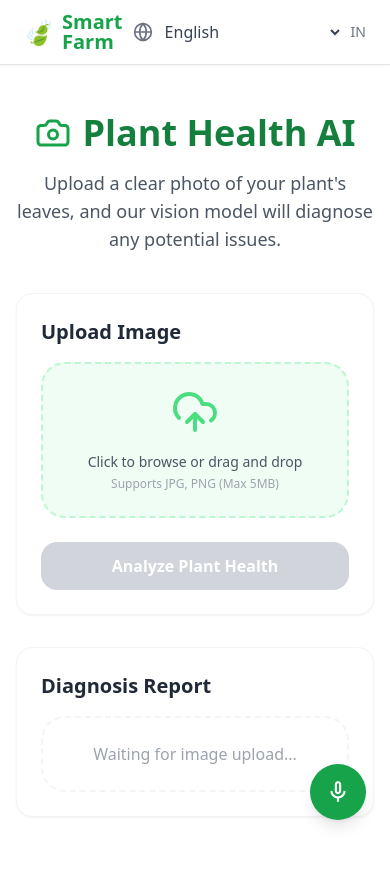
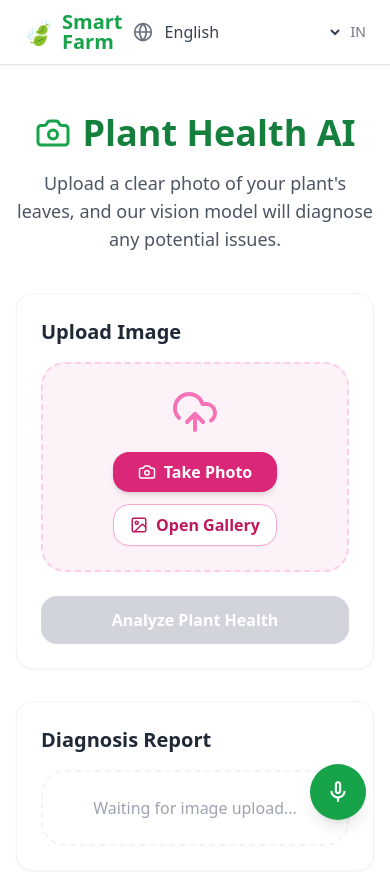
Before and after one commit to rdharshan2346-stack/stitch, a React (Vite) app: page /plant in a window 390 px wide. Shown: the top 872 px of the page. Built offline with nearby package versions, Linux system fonts and the light colour scheme.

Commit message:
Added native camera capture and gallery options for mobile

```diff
--- a/src/App.jsx
+++ b/src/App.jsx
@@ -3,7 +3,7 @@ import { BrowserRouter as Router, Routes, Route, Link, useLocation } from 'react
 import { Home, Camera, Heart, MapPin, CloudSun, MessageCircle, BookOpen, Globe, ArrowRight, UploadCloud, CheckCircle2, Sprout, ThumbsUp, Droplets, Wind, Send, Bot, User } from 'lucide-react';
 import { useTranslation } from 'react-i18next';
 import VoiceAssistant from "./components/VoiceAssistant";
-
+import ImageUploader from './ImageUploader'; // Adjust the path if you didn't put it in a 'components' folder
 // ==========================================
 // 1. PLACEHOLDER COMPONENT
 // ==========================================
@@ -231,18 +231,7 @@ const PlantHelper = () => {
         <div className="bg-white p-6 rounded-2xl shadow-sm border border-gray-100 flex flex-col h-full">
           <h3 className="text-xl font-bold text-gray-800 mb-4">{t('common.upload_image')}</h3>
 
-          <div className="flex-1 border-2 border-dashed border-green-200 rounded-xl bg-green-50 flex flex-col items-center justify-center p-6 relative overflow-hidden transition-all hover:bg-green-100/50">
-            {preview ? (
-              <img src={preview} alt="Plant preview" className="absolute inset-0 w-full h-full object-cover rounded-xl" />
-            ) : (
-              <div className="text-center">
-                <UploadCloud size={48} className="text-green-400 mx-auto mb-4" />
-                <p className="text-sm text-gray-600 font-medium">{t('common.click_drag')}</p>
-                <p className="text-xs text-gray-400 mt-1">{t('common.supports_formats')}</p>
-              </div>
-            )}
-            <input type="file" accept="image/*" onChange={handleImageChange} className="absolute inset-0 w-full h-full opacity-0 cursor-pointer" />
-          </div>
+          <ImageUploader preview={preview} onImageChange={handleImageChange} theme="pink" />
 
           <button
             onClick={handleAnalyze}
@@ -364,18 +353,7 @@ const AnimalCare = () => {
         <div className="bg-white p-6 rounded-2xl shadow-sm border border-gray-100 flex flex-col h-full">
           <h3 className="text-xl font-bold text-gray-800 mb-4">{t('common.upload_image')}</h3>
 
-          <div className="flex-1 border-2 border-dashed border-pink-200 rounded-xl bg-pink-50 flex flex-col items-center justify-center p-6 relative overflow-hidden transition-all hover:bg-pink-100/50">
-            {preview ? (
-              <img src={preview} alt="Animal preview" className="absolute inset-0 w-full h-full object-cover rounded-xl" />
-            ) : (
-              <div className="text-center">
-                <UploadCloud size={48} className="text-pink-400 mx-auto mb-4" />
-                <p className="text-sm text-gray-600 font-medium">{t('common.click_drag')}</p>
-                <p className="text-xs text-gray-400 mt-1">{t('common.supports_formats')}</p>
-              </div>
-            )}
-            <input type="file" accept="image/*" onChange={handleImageChange} className="absolute inset-0 w-full h-full opacity-0 cursor-pointer" />
-          </div>
+          <ImageUploader preview={preview} onImageChange={handleImageChange} theme="pink" />
 
           <button
             onClick={handleAnalyze}
--- /dev/null
+++ b/src/ImageUploader.jsx
@@ -0,0 +1,64 @@
+import React, { useRef } from 'react';
+import { UploadCloud, Camera, Image as ImageIcon } from 'lucide-react';
+
+const ImageUploader = ({ preview, onImageChange, theme }) => {
+  const cameraInputRef = useRef(null);
+  const galleryInputRef = useRef(null);
+
+  // Safely define Tailwind colors for the different sections
+  const colors = {
+    green: { border: 'border-green-200', bg: 'bg-green-50', hover: 'hover:bg-green-100/50', icon: 'text-green-400', btnPrimary: 'bg-green-600 hover:bg-green-700', btnSecondary: 'text-green-700 border-green-300 hover:bg-green-50' },
+    pink: { border: 'border-pink-200', bg: 'bg-pink-50', hover: 'hover:bg-pink-100/50', icon: 'text-pink-400', btnPrimary: 'bg-pink-600 hover:bg-pink-700', btnSecondary: 'text-pink-700 border-pink-300 hover:bg-pink-50' }
+  };
+  const currentTheme = colors[theme] || colors.green;
+
+  return (
+    <div className={`flex-1 border-2 border-dashed ${currentTheme.border} rounded-xl ${currentTheme.bg} flex flex-col items-center justify-center p-6 relative overflow-hidden transition-all ${currentTheme.hover}`}>
+
+      {preview ? (
+         // If there is an image, show the preview
+         <img src={preview} alt="Upload preview" className="absolute inset-0 w-full h-full object-cover rounded-xl" />
+      ) : (
+        // If no image, show the cloud icon and our two new buttons
+        <div className="text-center z-10">
+          <UploadCloud size={48} className={`${currentTheme.icon} mx-auto mb-4`} />
+
+          <div className="flex flex-col sm:flex-row gap-3 mt-4">
+            <button
+              onClick={() => cameraInputRef.current.click()}
+              className={`${currentTheme.btnPrimary} text-white px-4 py-2 rounded-lg font-bold shadow-md flex items-center justify-center gap-2 transition-colors`}
+            >
+              <Camera size={18} /> Take Photo
+            </button>
+
+            <button
+              onClick={() => galleryInputRef.current.click()}
+              className={`bg-white ${currentTheme.btnSecondary} border px-4 py-2 rounded-lg font-bold shadow-sm flex items-center justify-center gap-2 transition-colors`}
+            >
+              <ImageIcon size={18} /> Open Gallery
+            </button>
+          </div>
+        </div>
+      )}
+
+      {/* Hidden Inputs linked to the buttons */}
+      <input
+        type="file"
+        accept="image/*"
+        capture="environment"
+        ref={cameraInputRef}
+        className="hidden"
+        onChange={onImageChange}
+      />
+      <input
+        type="file"
+        accept="image/*"
+        ref={galleryInputRef}
+        className="hidden"
+        onChange={onImageChange}
+      />
+    </div>
+  );
+};
+
+export default ImageUploader;
```
Also changed, not shown: 1 other file (tests, documents, lock files or other folders).
